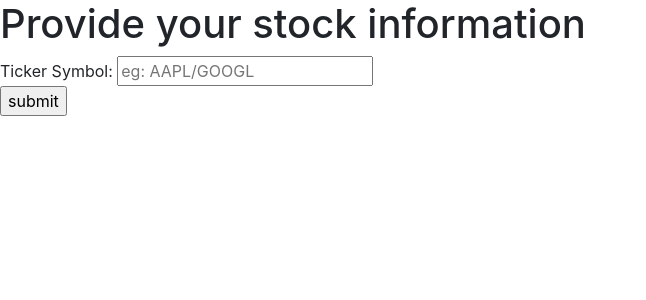
After one commit to KaiOnEarth/CMPE285-Stock-Profit-Calculator, a Flask app: page /stocks in a window 1280 px wide. The commit adds this page. Shown: the top 300 px of the page, without its empty margins (0-646 px from the left). Run offline with Flask 2, Linux system fonts and the light colour scheme; some libraries are stand-ins or nearby versions.

Commit message:
supported stocks search

```diff
--- a/app.py
+++ b/app.py
@@ -1,15 +1,17 @@
 from flask import Flask
 from flask import render_template
 from flask import request
+import requests
+import time
 
-app = Flask(__name__)
+app = Flask (__name__)
 
 
 @app.route('/', methods=['GET', 'POST'])
 def cal():
-    if request.method == 'GET':
-    	return render_template('index.html')
-    elif request.method == 'POST':
+    if request.method == 'GET' :
+        return render_template ('index.html')
+    elif request.method == 'POST' :
 
         allotment = request.form['allotment']
         final = request.form['final']
@@ -18,12 +20,13 @@ def cal():
         buy_commission = request.form['buy_commission']
         tax_rate = request.form['tax_rate']
 
-        proceeds = int(allotment) * float(final)
+        proceeds = int(allotment) * float (final)
         print_proceeds = "$%.2f" % proceeds
 
-        cost = int(allotment) * float(initial) + float(buy_commission) + float(sell_commission) + 0.01 \
-            * float(tax_rate) * (float(proceeds) - float(buy_commission) - float(sell_commission) - int(allotment) *
-                                 float(initial))
+        cost = int (allotment) * float(initial) + float(buy_commission) + float(sell_commission) + 0.01 \
+               * float(tax_rate) * (
+                           float(proceeds) - float(buy_commission) - float(sell_commission) - int(allotment) *
+                           float(initial))
         print_cost = "$%.2f" % cost
 
         print_initial = "$" + initial
@@ -33,7 +36,7 @@ def cal():
         print_sell_commission = "$%.2f" % float(sell_commission)
         print_tax = tax_rate + "%"
         capital_gain = float(proceeds) - float(buy_commission) - float(sell_commission) - int(allotment) * \
-            float(initial)
+                       float(initial)
         print_capital_gain = "$" + "%.2f" % capital_gain
         tax_on_capital_gain = 0.01 * float(tax_rate) * float(capital_gain)
         print_tax_on_capital_gain = "$" + "%.2f" % tax_on_capital_gain
@@ -45,11 +48,57 @@ def cal():
         print_return_on_investment = "%.2f" % return_on_investment + "%"
 
         break_even_price = (int(allotment) * float(initial) + float(buy_commission) + float(sell_commission)) / \
-            int(allotment)
+                           int(allotment)
         print_break_even_price = "$" + "%.2f" % break_even_price
 
-        return render_template('result.html', proceeds=print_proceeds, cost=print_cost, allotment=allotment, initial=print_initial, initial_total=print_initial_total, buy_commission=print_buy_commission, sell_commission=print_sell_commission, tax=print_tax, capital_gain=print_capital_gain, tax_on_capital_gain=print_tax_on_capital_gain, net_profit=print_net_profit, return_on_investment=print_return_on_investment, break_even_price=print_break_even_price)
+        return render_template('result.html', proceeds=print_proceeds, cost=print_cost, allotment=allotment,
+                                initial=print_initial, initial_total=print_initial_total,
+                                buy_commission=print_buy_commission, sell_commission=print_sell_commission,
+                                tax=print_tax, capital_gain=print_capital_gain,
+                                tax_on_capital_gain=print_tax_on_capital_gain, net_profit=print_net_profit,
+                                return_on_investment=print_return_on_investment,
+                                break_even_price=print_break_even_price)
 
+
+@app.route ("/stocks", methods=['GET', 'POST'])
+def stock_info():
+    if request.method == 'POST':
+        stock_symbol = request.form['stock_symbol']
+        try:
+            now = time.strftime("%a %b %d %H:%M:%S %Z %Y")
+            result = requests.get(
+                'https://www.alphavantage.co/query?function=GLOBAL_QUOTE&symbol=' + stock_symbol + '&apikey'
+                                                                                                   '=VMX0ZIDD6F24V7R3')
+            # grab data
+            data = result.json()
+            symbol = data['Global Quote']['01. symbol']
+            price = data['Global Quote']['05. price']
+            change = float(data['Global Quote']['09. change'])
+            change_per = data['Global Quote']['10. change percent']
+
+            stock_name = requests.get(
+                'https://www.alphavantage.co/query?function=SYMBOL_SEARCH&keywords=' + stock_symbol + '&apikey'
+                                                                                                      '=VMX0ZIDD6F'
+                                                                                                      '24V7R3')
+            name = stock_name.json()['bestMatches'][0]['2. name']
+            temp_data = {
+                'symbol': symbol,
+                'price': price,
+                'change': change,
+                'change_per': change_per,
+                'stock_name': stock_name,
+                'name': name,
+                'time': now
+            }
+            return render_template('stockResult.html', temp_data=temp_data)
+        except:
+            try:
+                requests.get('http://www.google.com')
+                return render_template('stockResult.html', error={'error': 'Invalid Symbol, Please try again'})
+            except:
+                return render_template('stockResult.html', error={'error': 'Network connection lost. Please try again '
+                                                                           'later'})
+    return render_template('stockInfo.html')
 
 
 if __name__ == "__main__":
--- a/templates/index.html
+++ b/templates/index.html
@@ -1,3 +1,4 @@
+
 <!DOCTYPE html>
 <html lang="en">
 <head>
--- /dev/null
+++ b/templates/stockInfo.html
@@ -0,0 +1,20 @@
+<!DOCTYPE html>
+<html lang="en">
+<head>
+    <link rel="stylesheet" href="https://stackpath.bootstrapcdn.com/bootstrap/4.3.1/css/bootstrap.min.css" integrity="sha384-ggOyR0iXCbMQv3Xipma34MD+dH/1fQ784/j6cY/iJTQUOhcWr7x9JvoRxT2MZw1T" crossorigin="anonymous">
+<script src="https://stackpath.bootstrapcdn.com/bootstrap/4.3.1/js/bootstrap.min.js" integrity="sha384-JjSmVgyd0p3pXB1rRibZUAYoIIy6OrQ6VrjIEaFf/nJGzIxFDsf4x0xIM+B07jRM" crossorigin="anonymous"></script>
+    <meta charset="UTF-8">
+    <title>Stock Information</title>
+</head>
+<body>
+<h1>Provide your stock information</h1>
+<div>
+<form method ="POST" action="/stocks">
+    <div class=""form-group>Ticker Symbol:
+        <input type="text" name="stock_symbol" placeholder="eg: AAPL/GOOGL">
+    </div>
+    <input type="submit" value="submit">
+</form>
+</div>
+</body>
+</html>
```
Also changed, not shown: templates/stockResult.html (added, +34 -0 lines), 1 other file.
